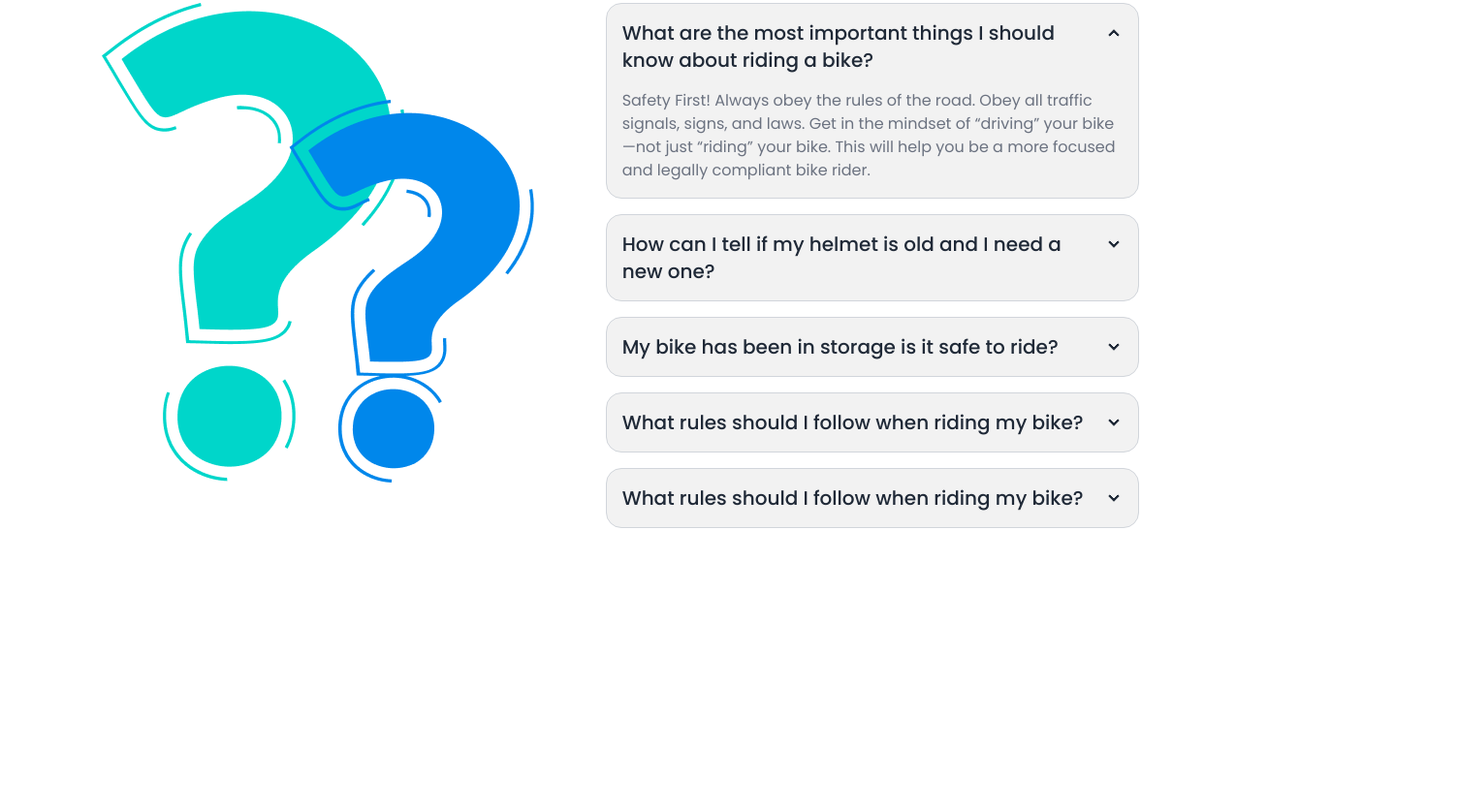
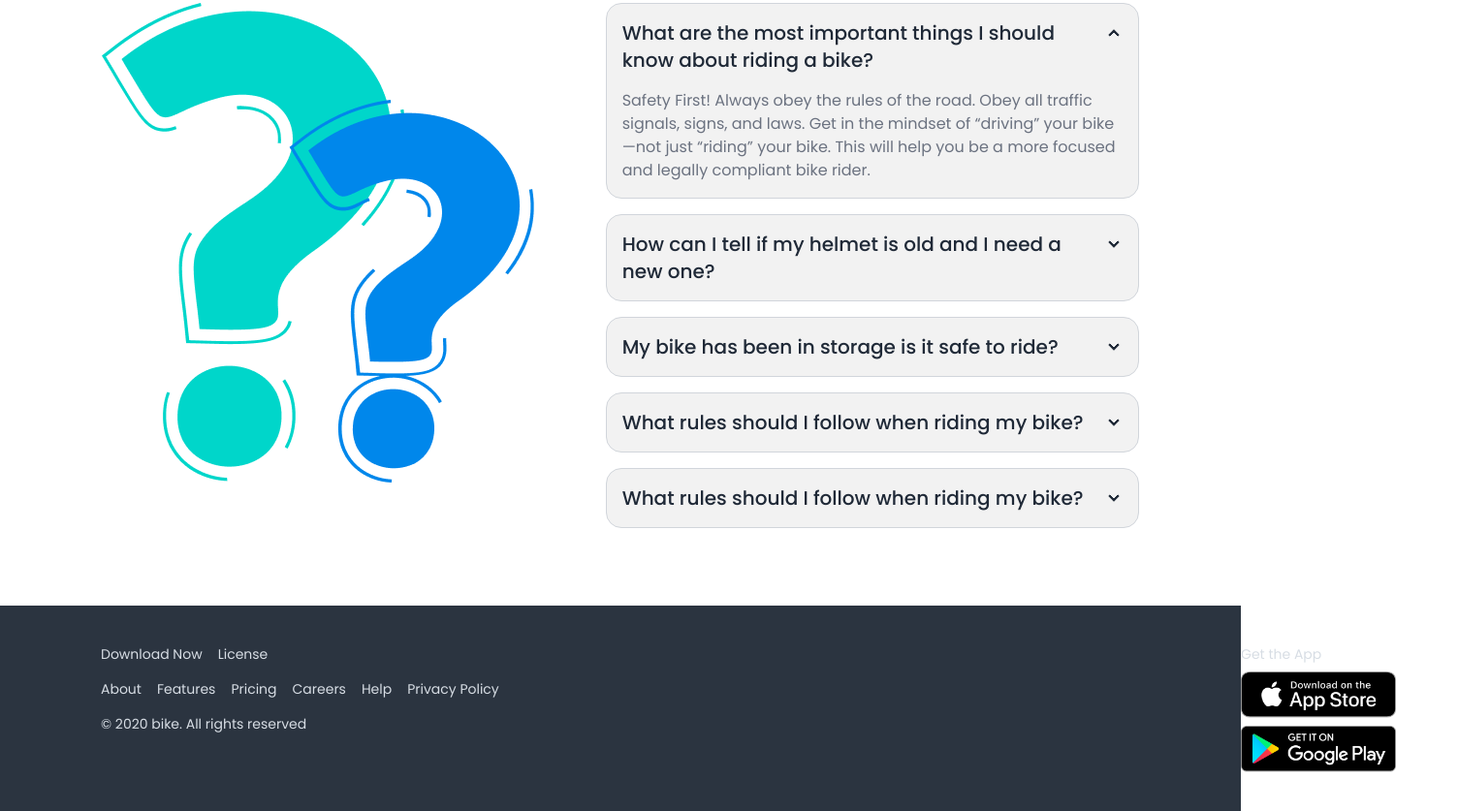
Before and after one commit to JannatJimu/biker-zone-website, a plain HTML site: page index.html in a window 1280 px wide. Shown: the part 2557-3394 px from the top of the page at 97% size, 1504 px wide, since content can reach past the window. Before the commit the page ends 3182 px from the top, so only its background shows below. Drawn offline with nearby package versions, Linux system fonts and the light colour scheme.

Commit message:
added the footer section

```diff
--- a/index.html
+++ b/index.html
@@ -293,7 +293,8 @@
             <div class="collapse-title text-xl font-medium">What are the most important things I should
               know about riding a bike?</div>
             <div class="collapse-content">
-              <p class="text-gray-500">Safety First! Always obey the rules of the road. Obey all traffic signals, signs, and laws. Get in the
+              <p class="text-gray-500">Safety First! Always obey the rules of the road. Obey all traffic signals, signs,
+                and laws. Get in the
                 mindset of “driving” your bike—not just “riding” your bike. This will help you be a more focused and
                 legally compliant bike rider. </p>
             </div>
@@ -303,7 +304,8 @@
             <div class="collapse-title text-xl font-medium">How can I tell if my helmet is old and I need a
               new one?</div>
             <div class="collapse-content">
-              <p class="text-gray-500">Lorem ipsum dolor, sit amet consectetur adipisicing elit. Aperiam omnis maiores maxime animi reiciendis
+              <p class="text-gray-500">Lorem ipsum dolor, sit amet consectetur adipisicing elit. Aperiam omnis maiores
+                maxime animi reiciendis
                 neque dolores necessitatibus, aspernatur reprehenderit voluptatibus!</p>
             </div>
           </div>
@@ -332,8 +334,32 @@
       </div>
     </section>
   </main>
-  <footer>
+  <footer class="">
+    <footer class="footer  bg-neutral text-neutral-content p-10">
+        <div class=" w-[1400px] flex flex-col gap-8 mx-10 md:mx-16 lg:flex-row lg:justify-between ">
+          <div class="" >
+            <div class="flex gap-4 mb-4">
+              <p>Download Now</p>
+              <p>License</p>
+            </div>
+            <div class="flex gap-4 mb-4">
+              <p>About</p>
+              <p>Features</p>
+              <p>Pricing</p>
+              <p>Careers</p>
+              <p>Help</p>
+              <p>Privacy Policy</p>
+            </div>
+            <p>© 2020 bike. All rights reserved</p>
+          </div>
+          <div class="w-[160px] space-y-2 mr-16 ">
+            <p>Get the App</p>
+            <img src="./images/others/ios.png" alt="">
+            <img src="./images/others/android.png" alt="">
+          </div>
+        </div>
 
+    </footer>
   </footer>
 </body>
 
```
